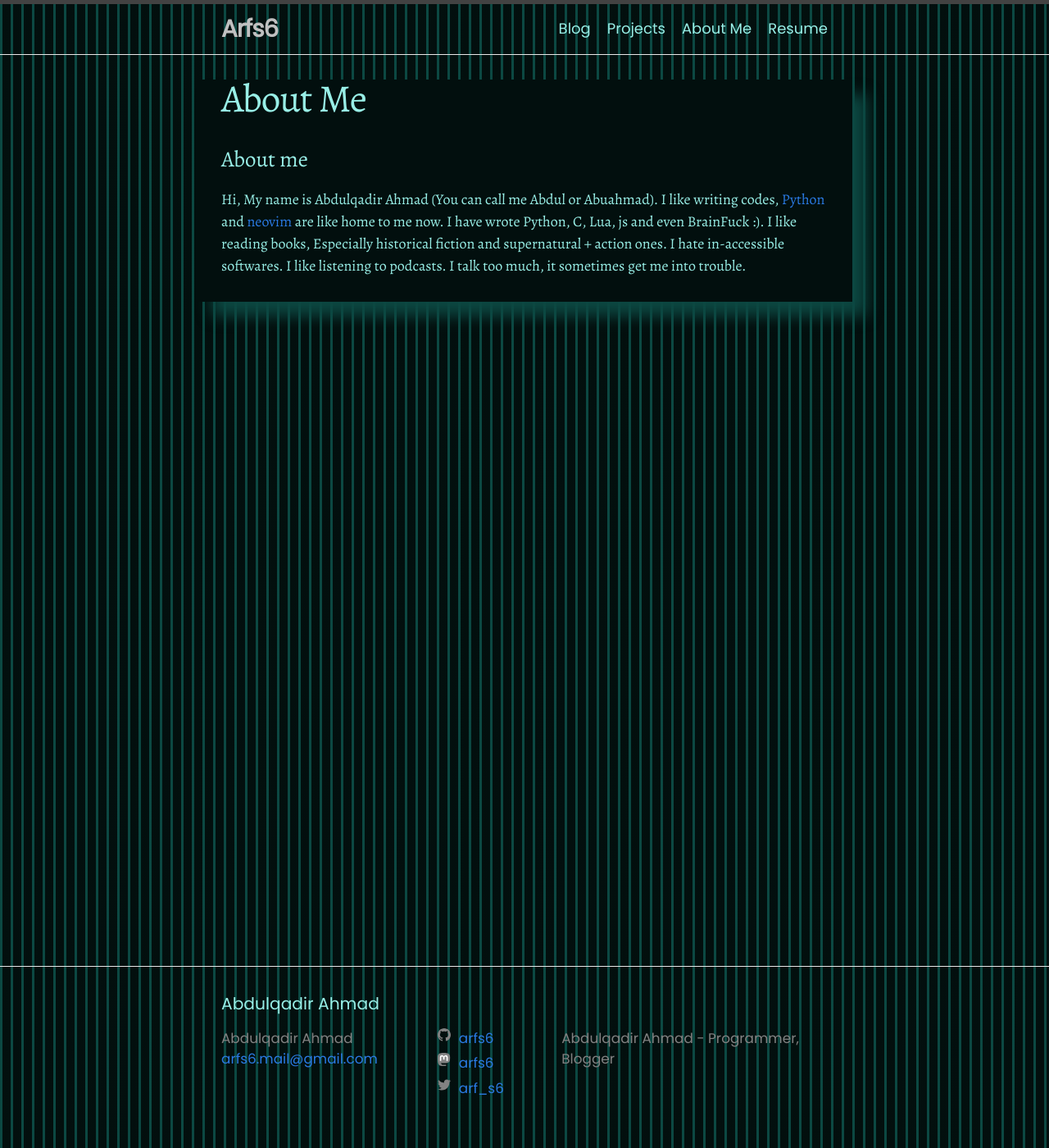
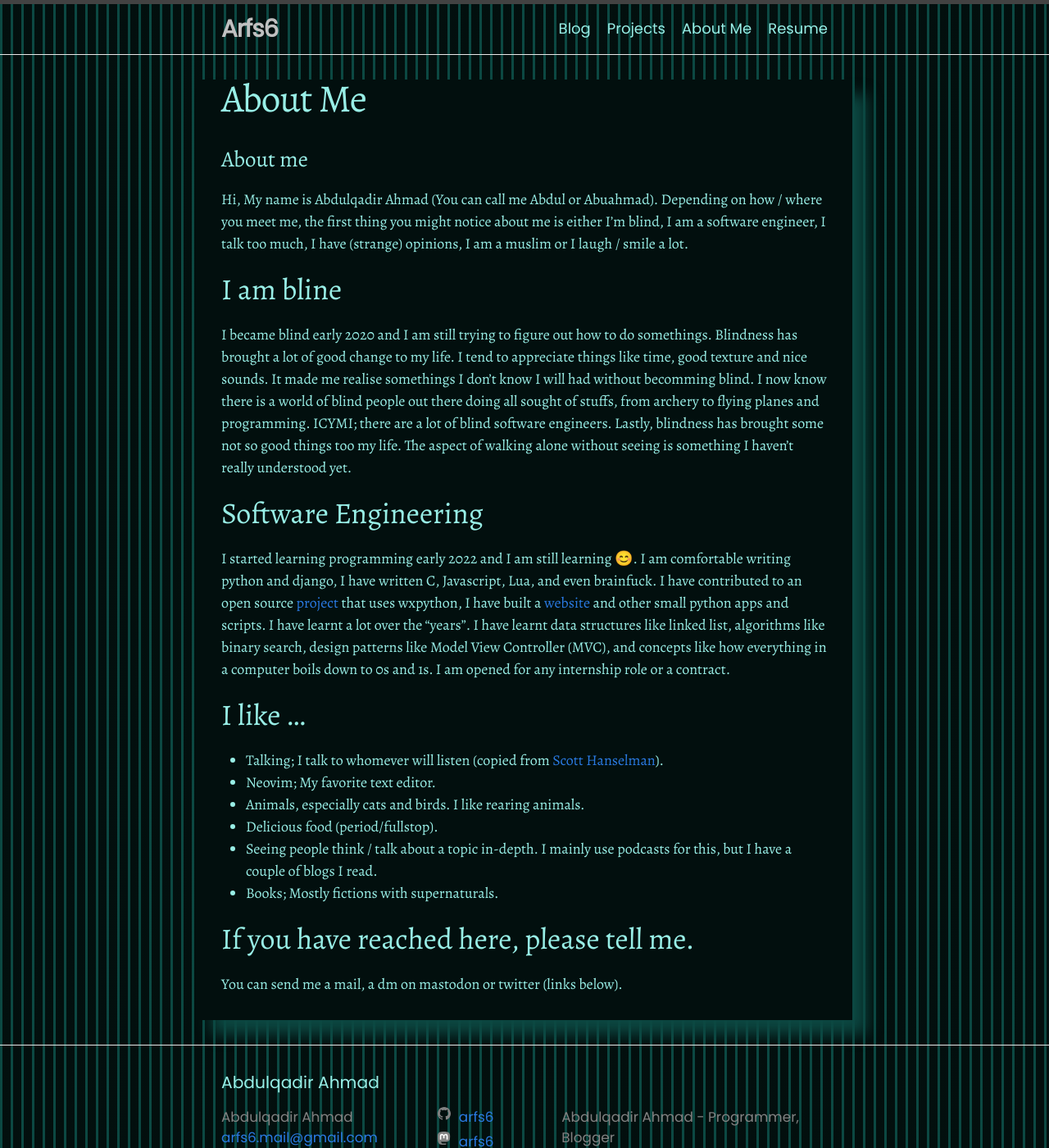
Before and after one commit to Arfs6/Arfs6.github.io, a Jekyll site: the page built from about.markdown, in a window 1280 px wide and 1400 px high. Shown: the whole window at 82% size. Built offline with Jekyll 4.4.1, drawn with Linux system fonts in a browser that asks for light colours.

Commit message:
updated: about me page - re-written everything.

```diff
--- a/about.markdown
+++ b/about.markdown
@@ -4,4 +4,26 @@ title: About Me
 permalink: /about/
 ---
 # About me
-Hi, My name is Abdulqadir Ahmad (You can call me Abdul or Abuahmad). I like writing codes, [Python](https://python.org) and [neovim](https://neovim.io) are like home to me now. I have wrote Python, C, Lua, js and even BrainFuck :). I like reading books, Especially historical fiction and supernatural + action ones. I hate in-accessible softwares. I like listening to podcasts. I talk too much, it sometimes get me into trouble.
+Hi, My name is Abdulqadir Ahmad (You can call me Abdul or Abuahmad). Depending on how / where you meet me, the first thing you might notice about me is either  I'm blind, I am a software engineer, I talk too much, I have (strange) opinions, I am a muslim or I laugh / smile a lot.
+
+## I am bline
+
+I became blind early 2020 and I am still trying to figure out how to do somethings. Blindness has brought a lot of good change to my life. I tend to appreciate things like time, good texture and nice sounds. It made me realise somethings I don't know I will had without becomming blind. I now know there is a world of blind people out there doing all sought of stuffs, from archery to flying planes and programming. ICYMI; there are a lot of blind software engineers. Lastly, blindness has brought some not so good things too my life. The aspect of walking alone without seeing is something I haven't really understood yet.
+
+## Software Engineering
+
+I started learning programming early 2022 and I am still learning 😊. I am comfortable writing python and django, I have written C, Javascript, Lua, and even brainfuck. I have contributed to an open source [project](https://twblue.mcvsoftware.io) that uses wxpython, I have built a [website](https://github.com/arfs6/accessibilityhub) and other small python apps and scripts. I have learnt a lot over the "years". I have learnt data structures like linked list, algorithms like binary search, design patterns like Model View Controller (MVC), and concepts like how everything in a computer boils down to 0s and 1s. I am opened for any internship role or a contract.
+
+## I like ...
+
+- Talking; I talk to whomever will listen (copied from [Scott Hanselman](https://hanselman.com)).
+- Neovim; My favorite text editor.
+- Animals, especially cats and birds. I like rearing animals.
+- Delicious food (period/fullstop).
+- Seeing people think / talk about a topic in-depth. I mainly use podcasts for this, but I have a couple of blogs I read.
+- Books; Mostly fictions with supernaturals.
+
+
+## If you have reached here, please tell me.
+
+You can send me a mail, a dm on mastodon or twitter (links below).
```
